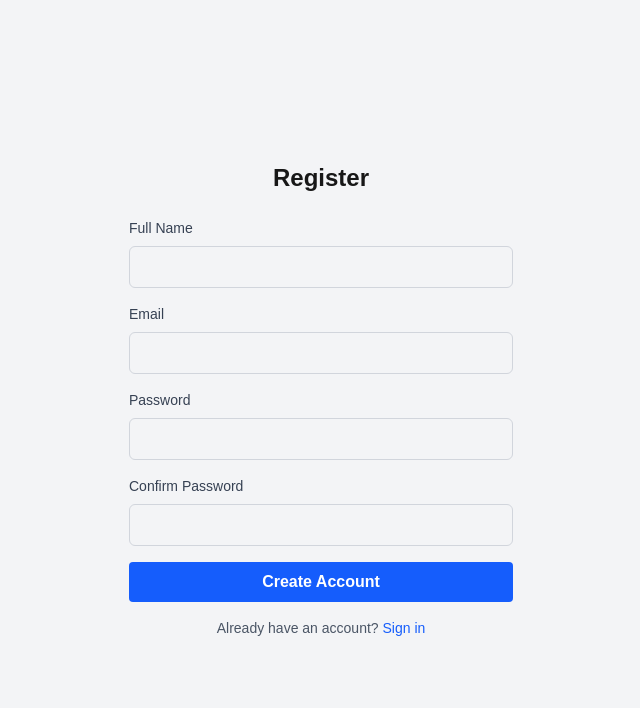
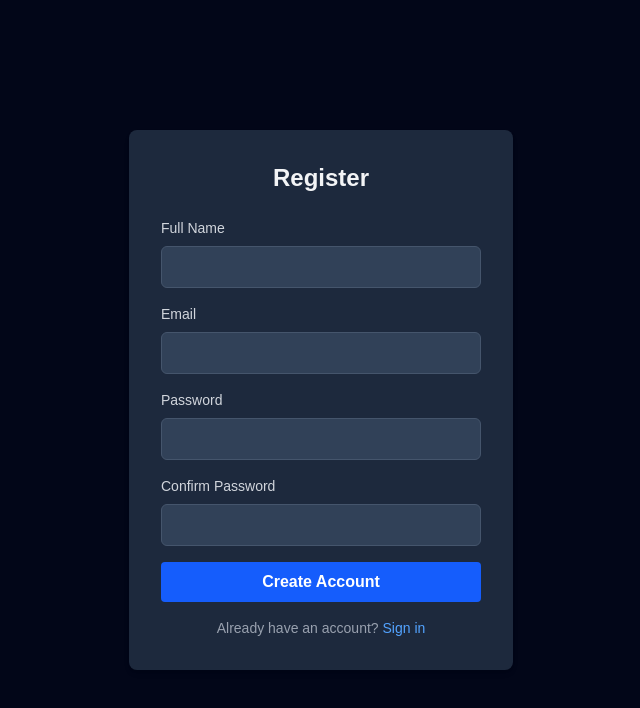
Before and after one commit to Zephyron-Tech/zephyron-hub, a Next.js app: page /register in a window 1280 px wide. Shown: the top 708 px of the page, without its empty margins (319-959 px from the left). Built offline with nearby package versions, Linux system fonts and the light colour scheme.

Commit message:
hub init

```diff
--- a/src/app/dashboard/page.tsx
+++ b/src/app/dashboard/page.tsx
@@ -2,8 +2,17 @@
 
 import { useEffect, useState } from "react";
 import { useRouter } from "next/navigation";
-import { UserInfo, DashboardContent, SignOutButton } from "@/components/dashboard";
-import { getStoredToken, decodeToken, isTokenExpired, DecodedToken, clearAuth } from "@/lib/auth.utils";
+import {
+  UserInfo,
+  DashboardContent,
+} from "@/components/dashboard";
+import {
+  getStoredToken,
+  decodeToken,
+  isTokenExpired,
+  DecodedToken,
+  clearAuth,
+} from "@/lib/auth.utils";
 
 export default function DashboardPage() {
   const router = useRouter();
@@ -31,7 +40,11 @@ export default function DashboardPage() {
   }, [router]);
 
   if (loading) {
-    return <div className="flex items-center justify-center min-h-screen">Loading...</div>;
+    return (
+      <div className="flex items-center justify-center min-h-screen">
+        Loading...
+      </div>
+    );
   }
 
   if (!user) {
@@ -39,13 +52,10 @@ export default function DashboardPage() {
   }
 
   return (
-    <div className="p-8">
-      <div className="max-w-4xl mx-auto">
+    <div className="bg-slate-950 min-h-screen min-w-screen p-8">
+      <div className="max-w-full mx-auto">
         <UserInfo user={user} />
         <DashboardContent />
-        <div className="flex gap-4">
-          <SignOutButton />
-        </div>
       </div>
     </div>
   );
--- a/src/app/login/page.tsx
+++ b/src/app/login/page.tsx
@@ -4,7 +4,7 @@ import { LoginForm } from "@/components/forms";
 
 export default function LoginPage() {
   return (
-    <div className="flex items-center justify-center min-h-screen bg-gray-100">
+    <div className="flex items-center justify-center min-h-screen bg-slate-950">
       <LoginForm />
     </div>
   );
--- a/src/app/register/page.tsx
+++ b/src/app/register/page.tsx
@@ -4,7 +4,7 @@ import { RegisterForm } from "@/components/forms";
 
 export default function RegisterPage() {
   return (
-    <div className="flex items-center justify-center min-h-screen bg-gray-100">
+    <div className="flex items-center justify-center min-h-screen bg-slate-950">
       <RegisterForm />
     </div>
   );
--- a/src/components/dashboard/DashboardContent.tsx
+++ b/src/components/dashboard/DashboardContent.tsx
@@ -1,7 +1,7 @@
 export const DashboardContent = () => (
-  <div className="bg-white rounded-lg shadow-md p-6 mb-8">
-    <h2 className="text-2xl font-bold mb-4">Dashboard</h2>
-    <p className="text-gray-700">
+  <div className="bg-slate-800 rounded-lg shadow-md p-6 mb-8">
+    <h2 className="text-2xl font-bold mb-4 text-gray-300">Dashboard</h2>
+    <p className="text-gray-300">
       Welcome to your private dashboard. Here you will have access to all Zephyron Hub tools
       and features.
     </p>
--- a/src/components/dashboard/UserInfo.tsx
+++ b/src/components/dashboard/UserInfo.tsx
@@ -1,15 +1,18 @@
 import { DecodedToken } from "@/lib/auth.utils";
+import { SignOutButton } from "./SignOutButton";
 
 interface UserInfoProps {
   user: DecodedToken;
 }
 
 export const UserInfo = ({ user }: UserInfoProps) => (
-  <div className="mb-8">
-    <h1 className="text-3xl font-bold mb-2">Welcome to Zephyron Hub! 🚀</h1>
-    <p className="text-gray-600">
-      Signed in as: <strong>{user.name}</strong> (
-      <span className="text-blue-600">{user.email}</span>)
-    </p>
+  <div className="mb-8 flex items-center justify-between">
+    <div>
+      <h1 className="text-3xl font-bold mb-1">Zephyron Hub</h1>
+      <p className="text-gray-400">
+        Signed in as: <strong>{user.name}</strong>
+      </p>
+    </div>
+    <SignOutButton />
   </div>
 );
--- a/src/components/forms/LoginForm.tsx
+++ b/src/components/forms/LoginForm.tsx
@@ -30,12 +30,12 @@ export const LoginForm = () => {
   };
 
   return (
-    <form onSubmit={handleSubmit} className="p-8 bg-white rounded-lg shadow-md w-96">
-      <h2 className="mb-6 text-2xl font-bold text-center">Sign In</h2>
-      {error && <p className="mb-4 text-center text-red-500">{error}</p>}
+    <form onSubmit={handleSubmit} className="p-8 bg-slate-800 rounded-lg shadow-md w-96">
+      <h2 className="mb-6 text-2xl font-bold text-center text-gray-100">Sign In</h2>
+      {error && <p className="mb-4 text-center text-red-400">{error}</p>}
 
       <div className="mb-4">
-        <label className="block mb-2 text-sm font-medium text-gray-700">
+        <label className="block mb-2 text-sm font-medium text-gray-300">
           Email
         </label>
         <Input
@@ -47,7 +47,7 @@ export const LoginForm = () => {
       </div>
 
       <div className="mb-6">
-        <label className="block mb-2 text-sm font-medium text-gray-700">
+        <label className="block mb-2 text-sm font-medium text-gray-300">
           Password
         </label>
         <Input
@@ -62,9 +62,9 @@ export const LoginForm = () => {
         Sign In
       </Button>
 
-      <p className="mt-4 text-center text-sm text-gray-600">
-        Do not have an account?{" "}
-        <Link href="/register" className="text-blue-600 hover:underline">
+      <p className="mt-4 text-center text-sm text-gray-400">
+        Don&apos;t have an account?{" "}
+        <Link href="/register" className="text-blue-400 hover:text-blue-300">
           Create one
         </Link>
       </p>
--- a/src/components/forms/RegisterForm.tsx
+++ b/src/components/forms/RegisterForm.tsx
@@ -50,11 +50,11 @@ export default function RegisterForm() {
   };
 
   return (
-    <form onSubmit={handleSubmit} className="space-y-4 w-96">
-      <h2 className="text-2xl font-bold text-center mb-6">Register</h2>
+    <form onSubmit={handleSubmit} className="space-y-4 w-96 p-8 bg-slate-800 rounded-lg shadow-md">
+      <h2 className="text-2xl font-bold text-center mb-6 text-gray-100">Register</h2>
 
       {error && (
-        <div className="p-3 bg-red-100 border border-red-400 text-red-700 rounded">
+        <div className="p-3 bg-red-900 border border-red-700 text-red-200 rounded">
           {error}
         </div>
       )}
@@ -95,9 +95,9 @@ export default function RegisterForm() {
         {loading ? "Registering..." : "Create Account"}
       </Button>
 
-      <p className="text-center text-sm text-gray-600">
+      <p className="text-center text-sm text-gray-400">
         Already have an account?{" "}
-        <Link href="/login" className="text-blue-600 hover:underline">
+        <Link href="/login" className="text-blue-400 hover:text-blue-300">
           Sign in
         </Link>
       </p>
--- a/src/components/ui/Input.tsx
+++ b/src/components/ui/Input.tsx
@@ -9,18 +9,18 @@ export const Input = React.forwardRef<HTMLInputElement, InputProps>(
   ({ label, error, ...props }, ref) => (
     <div className="mb-4">
       {label && (
-        <label className="block mb-2 text-sm font-medium text-gray-700">
+        <label className="block mb-2 text-sm font-medium text-gray-300">
           {label}
         </label>
       )}
       <input
         ref={ref}
-        className={`w-full px-3 py-2 border rounded-md ${
-          error ? "border-red-500" : "border-gray-300"
+        className={`w-full px-3 py-2 border rounded-md bg-slate-700 text-gray-100 ${
+          error ? "border-red-500" : "border-slate-600"
         }`}
         {...props}
       />
-      {error && <p className="mt-1 text-sm text-red-500">{error}</p>}
+      {error && <p className="mt-1 text-sm text-red-400">{error}</p>}
     </div>
   )
 );
```
